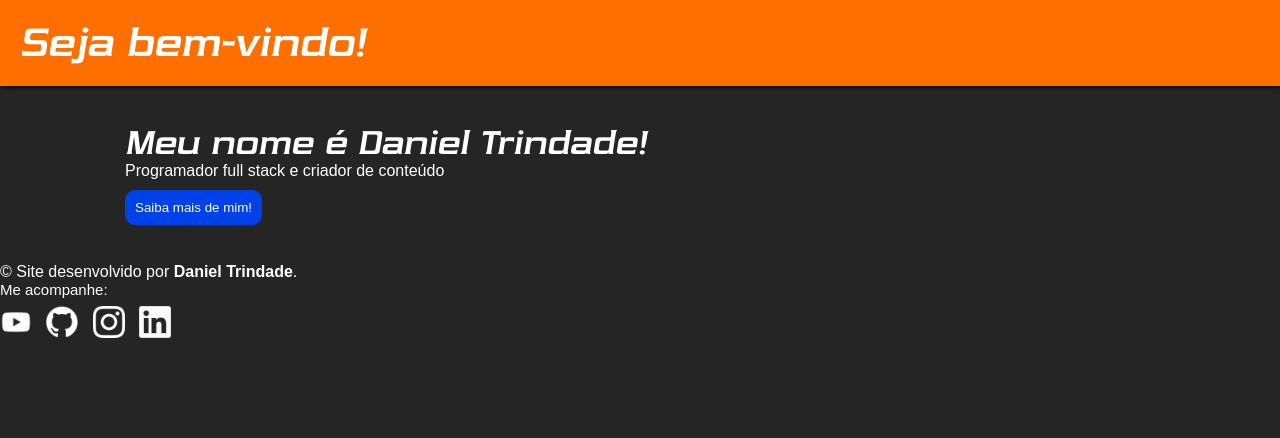
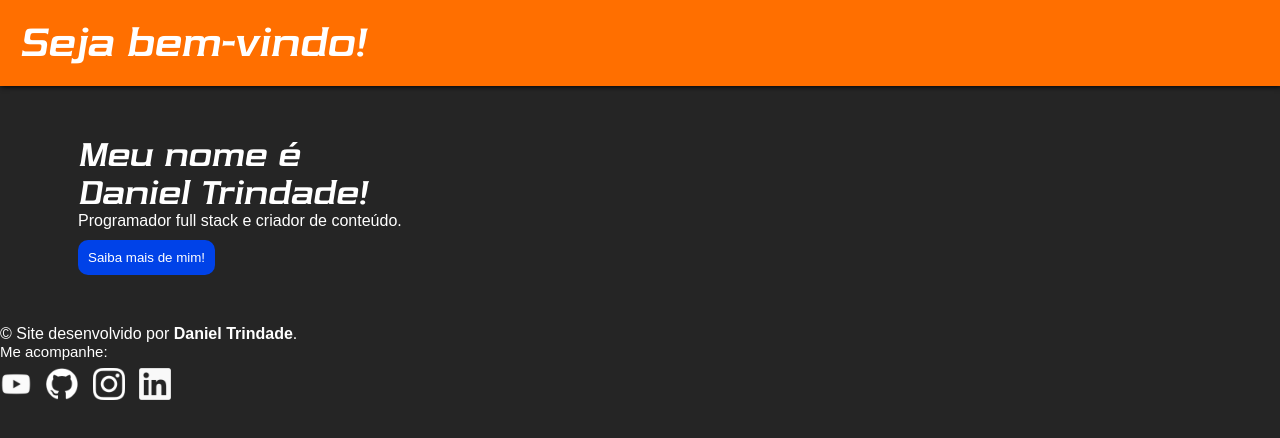
Before and after one commit to danieltrindade3/Portfolio, a plain HTML site: page index.html in a window 1280 px wide. Drawn offline with Linux system fonts and the light colour scheme.

Commit message:
Pequenas mudanças no portfólio.

```diff
--- a/index.html
+++ b/index.html
@@ -11,10 +11,11 @@
 <body>
     <header><h1>Seja bem-vindo!</h1></header>
     <main>
-        <aside>
-            <h2 id="título-nome">Meu nome é Daniel Trindade!</h2>
-            <p>Programador full stack e criador de conteúdo</p>
-            <button id="bt-redirecione" onclick="window.location.href='screens/sobre.html'">Saiba mais de mim!</button>
+        <aside class="container">
+                <h2 class="título-nome">Meu nome é</h2>
+                <h2 class="título-nome">Daniel Trindade!</h2>
+                <p>Programador full stack e criador de conteúdo.</p>
+                <button id="bt-redirecione" onclick="window.location.href='screens/sobre.html'">Saiba mais de mim!</button>
         </aside>
     </main>
     <footer>
--- a/styles/font.css
+++ b/styles/font.css
@@ -18,7 +18,7 @@ header > h1 {
 header a {
     font-weight: bolder;
 }
-h2#título-nome {
+h2.título-nome {
     font-family: var(--fonte-título);
     font-size: 2em;
 }
--- a/styles/media.css
+++ b/styles/media.css
@@ -1,4 +1,3 @@
-
 @media screen and (max-width: 750px) {
     header {
         flex-direction: column;
@@ -13,6 +12,9 @@
         margin: 5px;
         padding: 20px;
     }
+    .container {
+        align-items: center;
+    }
     h2#título-nome {
         font-size: 1em;
     }
--- a/styles/style.css
+++ b/styles/style.css
@@ -47,22 +47,20 @@ header a:hover {
     padding: 6px;
     border-radius: 8.5px;
 }
-
 main {
-    margin:  auto 75px;
-    padding: 38px 50px;
+    margin:  auto;
+    padding: 50px 78px;
     text-align: justify;
+    justify-content: space-between;
 }
-aside {
-    display: flex;
+.container {
     flex-direction: column;
-    align-items: start;
-    transition-duration: 0.3s;
+    justify-content: space-between;
 }
 main > h1 {
     margin: 10px auto;
 }
-button#bt-redirecione {
+button {
     background-color: var(--cor002);
     color: white;
     border: none;
@@ -71,10 +69,10 @@ button#bt-redirecione {
     border-radius: 10px;
     cursor: pointer;
 }
-button#bt-redirecione:hover {
+button:hover {
     background-color: var(--cor003);
 }
-button#bt-redirecione:active {
+button:active {
     background-color: #0234b4;
     color: #c2c2c2;
 }
```
